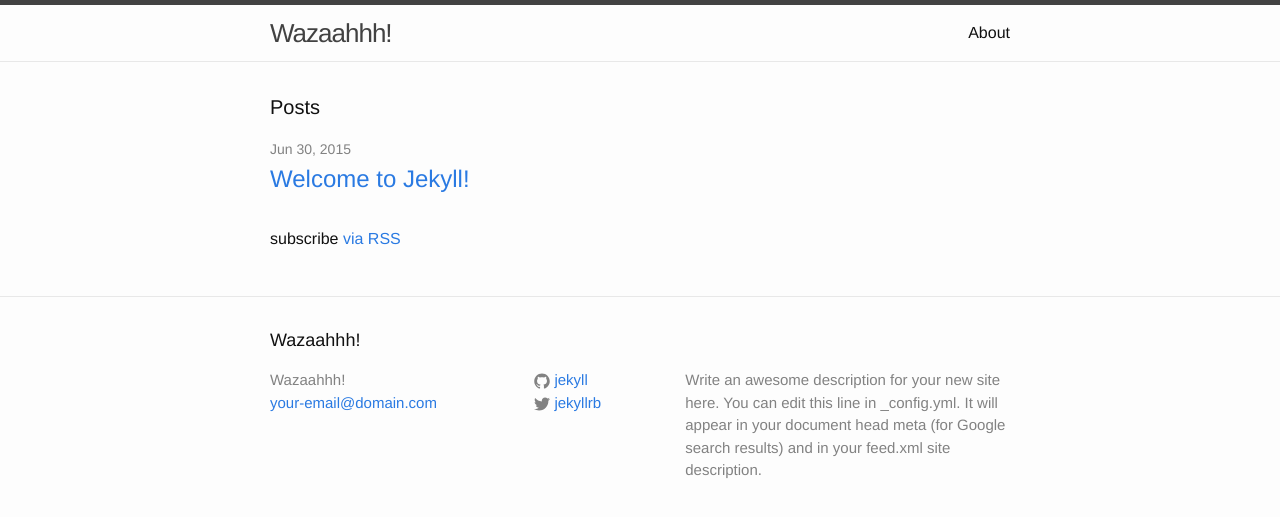
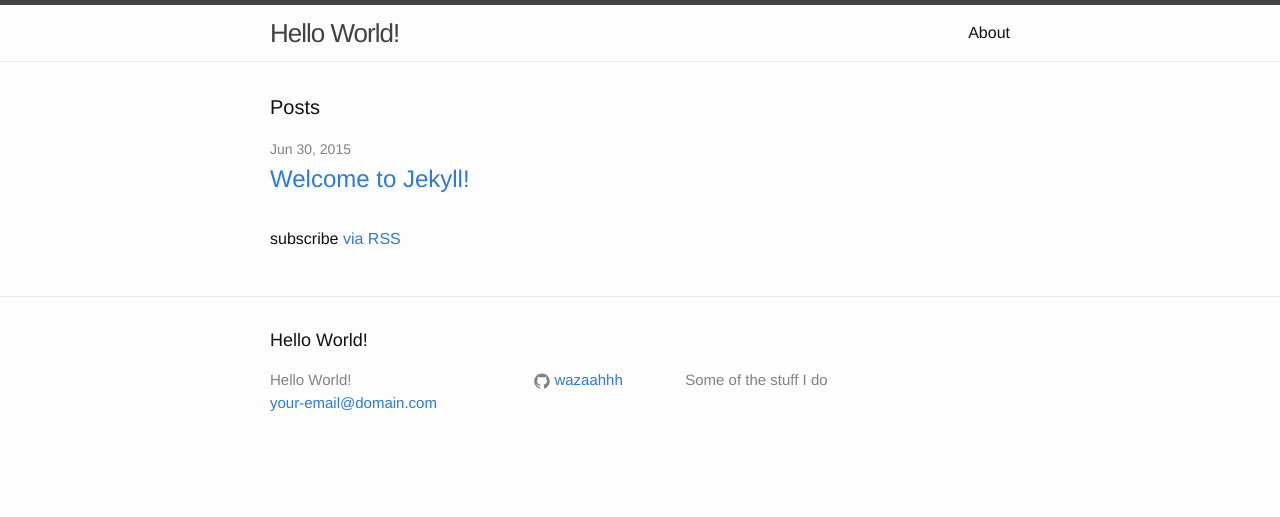
Before and after one commit to wazaahhh/wazaahhh.github.io, a Jekyll site: the page built from index.html, in a window 1280 px wide. Shown: the top 517 px of the page. Built offline with Jekyll 4.4.1, drawn with Linux system fonts in a browser that asks for light colours.

Commit message:
some changes

```diff
--- a/_config.yml
+++ b/_config.yml
@@ -1,14 +1,12 @@
 # Site settings
-title: Wazaahhh!
+title: Hello World!
 email: your-email@domain.com
 description: > # this means to ignore newlines until "baseurl:"
-  Write an awesome description for your new site here. You can edit this
-  line in _config.yml. It will appear in your document head meta (for
-  Google search results) and in your feed.xml site description.
+  Some of the stuff I do
 baseurl: "" # the subpath of your site, e.g. /blog/
-url: "http://yourdomain.com" # the base hostname & protocol for your site
-twitter_username: jekyllrb
-github_username:  jekyll
+url: "http://wazaahhh.github.io/" # the base hostname & protocol for your site
+#twitter_username: jekyllrb
+github_username:  wazaahhh
 
 # Build settings
 markdown: kramdown
```
